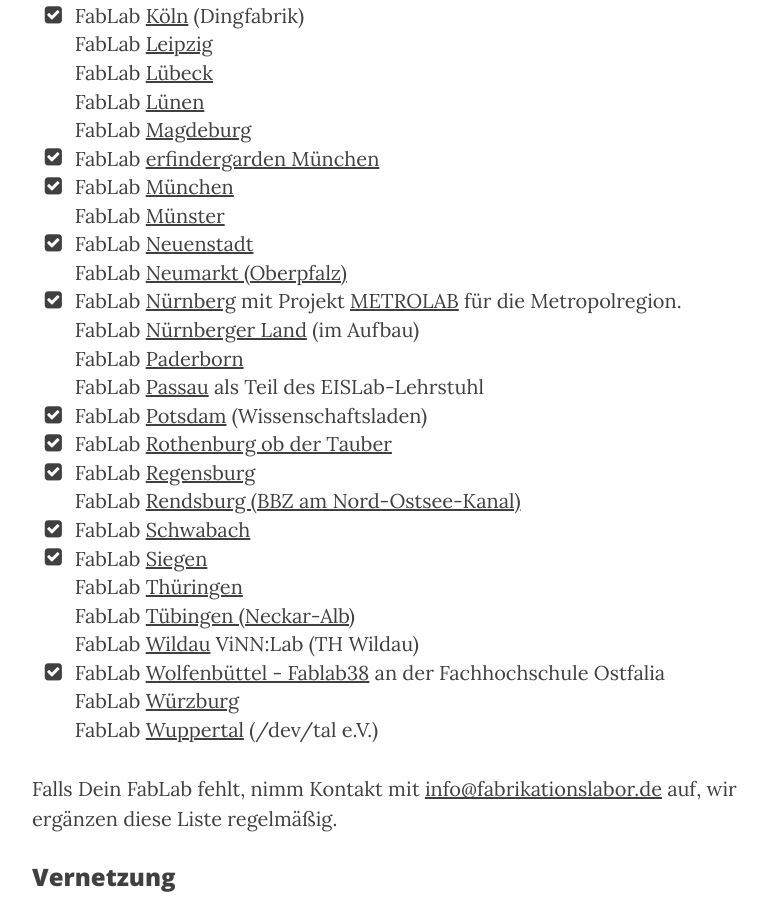
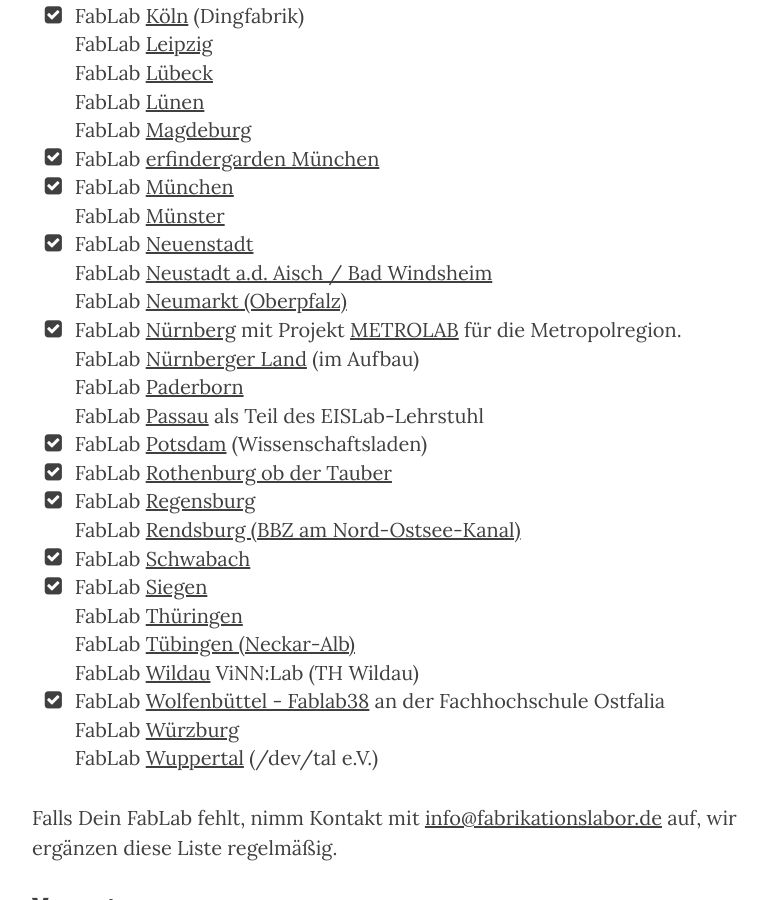
Before and after one commit to fabrikationslabor/fabrikationslabor.github.io, a Jekyll site: the page built from fablabs-in-deutschland.html, in a window 1280 px wide and 900 px high, scrolled down 1771 px. Shown: the whole window, without its empty margins (233-1001 px from the left). Built offline with Jekyll 4.4.1, drawn with Linux system fonts in a browser that asks for light colours; nearby versions of some CDN libraries.

Commit message:
Neustadt a.d. Aisch hinzugefügt

```diff
--- a/fablabs-in-deutschland.html
+++ b/fablabs-in-deutschland.html
@@ -45,6 +45,7 @@
   <li><i class="fa-li fa fa-check-square"></i>FabLab <a href="http://fablab-muenchen.de" target="_blank">München</a></li>
   <li>FabLab <a href="http://fablab-ms.de/" target="_blank">Münster</a></li>
   <li><i class="fa-li fa fa-check-square"></i>FabLab <a href="http://www.fablab-neuenstadt.de/" target="_blank">Neuenstadt</a></li>
+  <li>FabLab <a href="http://www.fablab-nea.de/" target="_blank">Neustadt a.d. Aisch / Bad Windsheim</a></li>
   <li>FabLab <a href="http://fablab-neumarkt.de" target="_blank">Neumarkt (Oberpfalz)</a></li>
   <li><i class="fa-li fa fa-check-square"></i>FabLab <a href="http://fablab-nuernberg.de" target="_blank">Nürnberg</a> mit Projekt <a href="http://projekt-metrolab.de/" target="_blank">METROLAB</a> für die Metropolregion.</li>
   <li>FabLab <a href="http://landkreis.nuernberger-land.de/index.php?id=2452" target="_blank">Nürnberger Land</a> (im Aufbau)</li>
```
